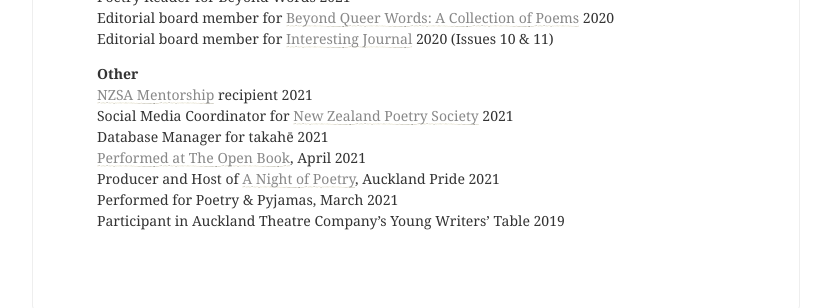
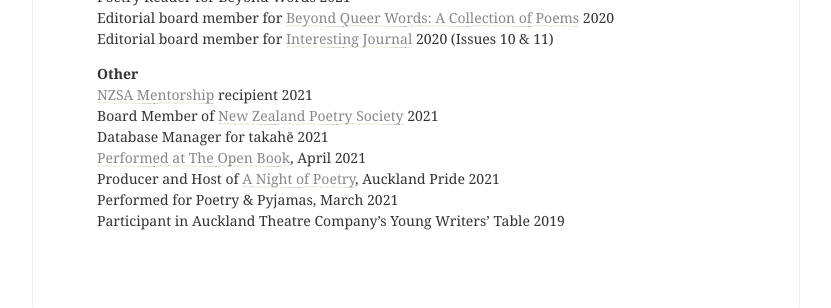
Before and after one commit to lilyholloway/lilyholloway.github.io, a Jekyll site: the page built from cv.md, in a window 1280 px wide. Shown: the part 1750-2058 px from the top of the page, without its empty margins (224-1055 px from the left). Built offline with Jekyll 4.4.1, drawn with Linux system fonts in a browser that asks for light colours; nearby versions of some CDN libraries.

Commit message:
Update cv.md

```diff
--- a/cv.md
+++ b/cv.md
@@ -69,7 +69,7 @@
 
 <b>Other</b><br>
 <a href="https://authors.org.nz/opportunities/nzsa-programmes-and-services/nzsa-mentor-programme/mentee-recipients-of-2021/">NZSA Mentorship</a> recipient 2021<br>
-Social Media Coordinator for <a href="https://poetrysociety.org.nz/about-us/our-people/">New Zealand Poetry Society</a> 2021<br>
+Board Member of <a href="https://poetrysociety.org.nz/about-us/our-people/">New Zealand Poetry Society</a> 2021<br>
 Database Manager for takahē 2021<br>
 <a href="https://theopenbook.co.nz/events/2021/4/25/poet-poet-poet">Performed at The Open Book</a>, April 2021<br>
 Producer and Host of <a href="https://aucklandpride.org.nz/a-night-of-poetry/">A Night of Poetry</a>, Auckland Pride 2021<br>
```
